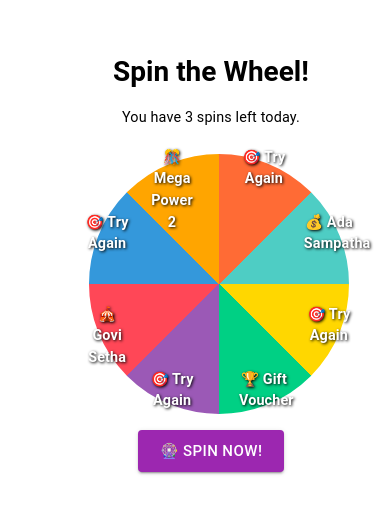
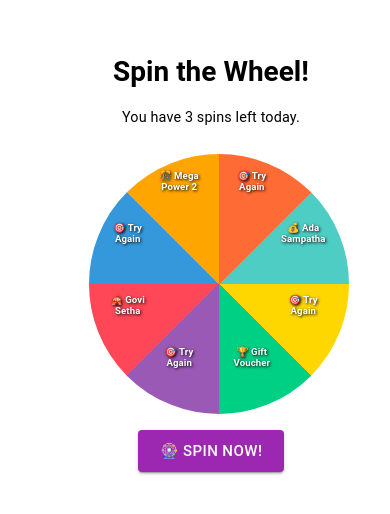
Before and after one commit to DigitalDevlop/spring-wheel, a React (Create React App) app: page / in a window 390 px wide. Shown: the top 514 px of the page. Built offline with nearby package versions, Linux system fonts and the light colour scheme.

Commit message:
added mobile responsive and transparend

```diff
--- a/src/componets/spin0wheel.js
+++ b/src/componets/spin0wheel.js
@@ -158,7 +158,7 @@ export default function SpinWheel() {
     fontSize: {
       xs: "1.75rem", // Mobile
       sm: "2.2rem",  // Tablets
-      md: "3rem",    // Desktop
+      md: "2.9rem",    // Desktop
     }
   }}
 >
@@ -224,18 +224,32 @@ Spin the Wheel!
           position: "absolute",
           top: "40%",
           left: "40%",
-            transform: `rotate(${angle}deg) translate(0, -120px) rotate(-${angle}deg)`,
+          transform: {
+            xs: `rotate(${angle}deg) translate(0, -95px) rotate(-${angle}deg)`, // mobile (closer to center)
+            sm: `rotate(${angle}deg) translate(0, -110px) rotate(-${angle}deg)`, // tablet
+            md: `rotate(${angle}deg) translate(0, -120px) rotate(-${angle}deg)`, // desktop
+          },
           transformOrigin: "center",
           color: "white",
           fontWeight: "bold",
-            fontSize: "0.9rem",
+          fontSize: {
+            xs: "0.6rem", // smaller on mobile
+            sm: "0.75rem", // tablet
+            md: "0.9rem", // desktop
+          },
           textShadow: "1px 1px 3px black",
-            width: "50px",
+          width: {
+            xs: "45px", // smaller width for mobile
+            sm: "50px", // tablet
+            md: "55px", // desktop
+          },
           textAlign: "center",
+          lineHeight: 1.2,
         }}
       >
         {segment.label}
       </Typography>
+
       );
     })}
   </motion.div>
```
Lines whose indentation alone changed are shown as unchanged.
